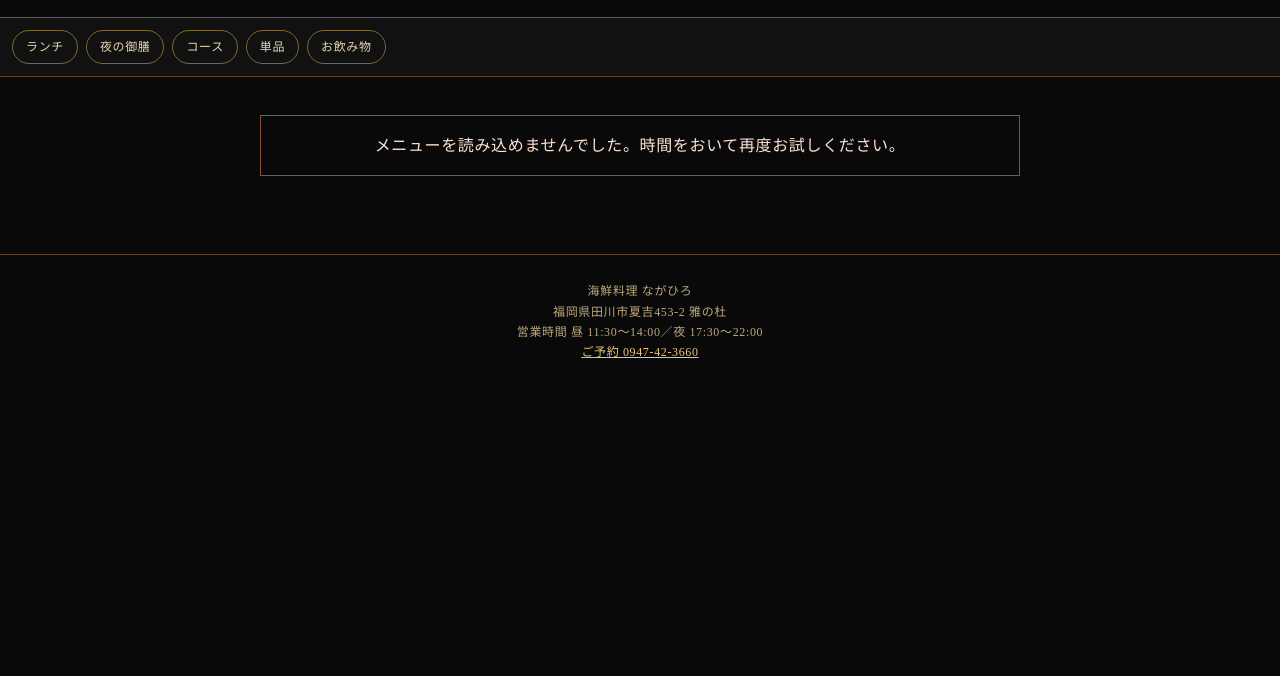
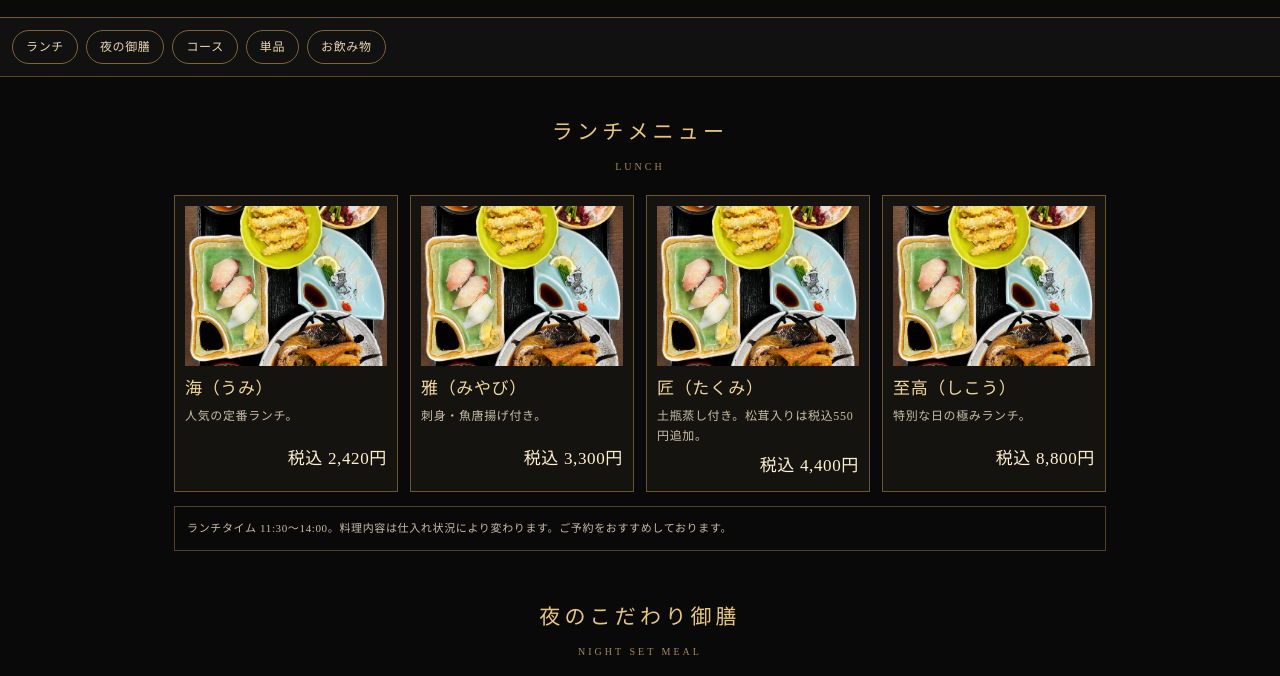
Before and after one commit to nagahiro-kaisen/nagahiro, a plain HTML site: page menu.html in a window 1280 px wide. Shown: the part 124-800 px from the top of the page. Drawn offline with Linux system fonts and the light colour scheme.

Commit message:
Fix menu CSV row normalization

```diff
--- a/menu.html
+++ b/menu.html
@@ -68,7 +68,12 @@ function parseCSV(text){
  const typeMap={"料理":"item","紙メニュー":"sheet","注意書き":"note"};
  const categoryMap={"ランチ":"lunch","夜の御膳":"night","コース料理":"course","単品料理":"single","お飲み物":"drink"};
  const headers=(rows.shift()||[]).map(h=>headerMap[h.trim().replace(String.fromCharCode(65279),"")]||h.trim());
- return rows.map(r=>Object.fromEntries(headers.map((h,i)=>[h,(r[i]||"").trim()])).map(([k,v])=>[k,k==="type"?(typeMap[v]||v):k==="category"?(categoryMap[v]||v):v]));
+ return rows.map(r=>{
+  const obj=Object.fromEntries(headers.map((h,i)=>[h,(r[i]||"").trim()]));
+  obj.type=typeMap[obj.type]||obj.type;
+  obj.category=categoryMap[obj.category]||obj.category;
+  return obj;
+ });
 }
 function esc(v){return String(v??"").replace(/[&<>"']/g,c=>({"&":"&amp;","<":"&lt;",">":"&gt;",'"':"&quot;","'":"&#39;"}[c]));}
 function yen(v){const n=Number(v);return Number.isFinite(n)&&n>0?n.toLocaleString("ja-JP")+"円":"";}
```
